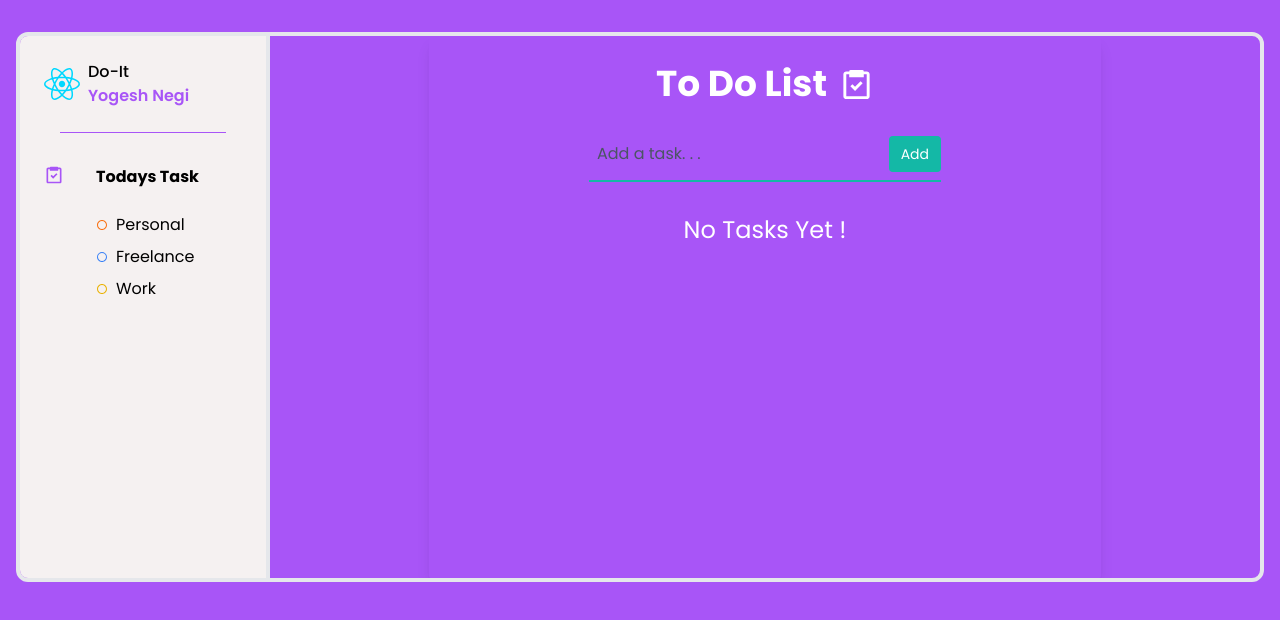
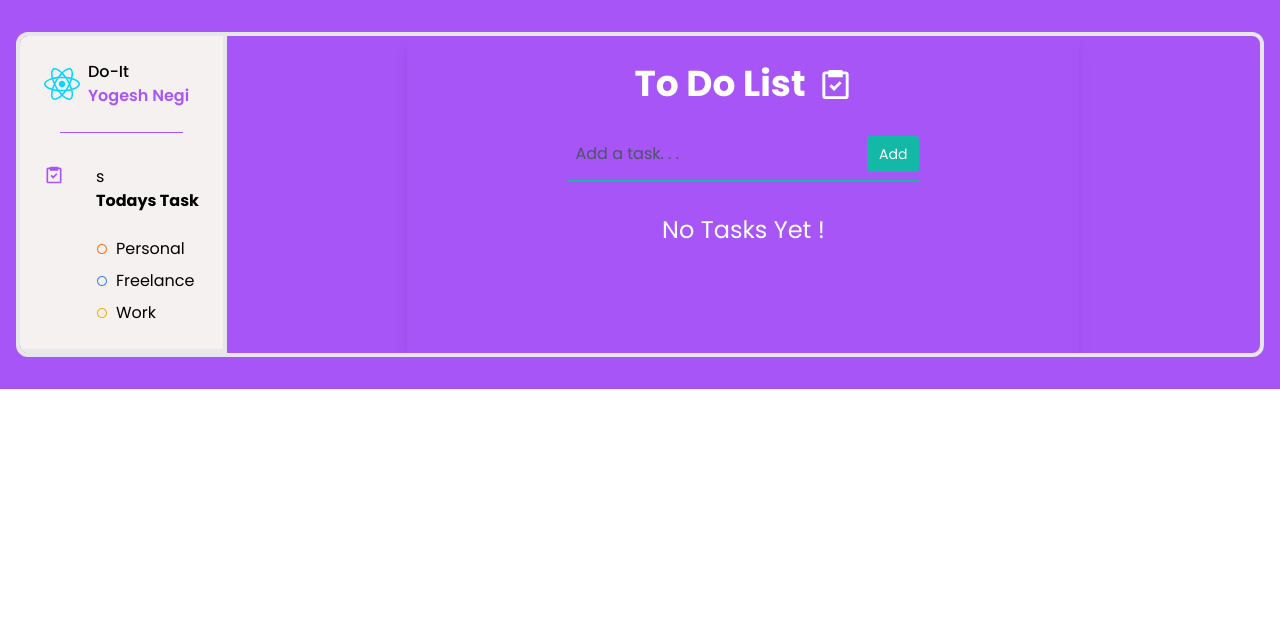
Before and after one commit to YogeshNegi10/Todo-React_App, a React (Vite) app: page / in a window 1280 px wide. Shown: the top 620 px of the page. Built offline with nearby package versions, Linux system fonts and the light colour scheme.

Commit message:
Update App.jsx

```diff
--- a/src/App.jsx
+++ b/src/App.jsx
@@ -51,9 +51,9 @@ function App() {
     <TodoProvider
       value={{ todos, addTodo, updateTodo, deleteTodo, toggleComplete }}
     >
-      <div className=" bg-purple-500 min-h-screen py-8 px-4  ">
-        <div className="flex-col flex md:flex-row  border-4 rounded-xl max-h-[550px] overflow-hidden ">
-          <div className="right bg-[#f5f1f1] border-b-4 md:border-r-4 shadow:md h-[200px] md:h-[550px] w-full md:max-w-[250px] p-4  md:p-6">
+      <div className=" bg-purple-500 py-8 px-4  ">
+        <div className="flex-col flex md:flex-row  border-4 rounded-xl  overflow-hidden ">
+          <div className="right bg-[#f5f1f1] border-b-4 md:border-r-4 shadow:md p-4     md:p-6">
             <div className="profile flex justify-center md:justify-start items-center gap-2">
               <div className="profile_pic">
                 <img src={react} alt="" />
@@ -71,7 +71,7 @@ function App() {
               <div>
                 <BiTask size={20} className=" text-purple-500" />
               </div>
-              <div>
+              <div>s
                 <h2 className=" mb-3 md:mb-6 font-bold ">Todays Task</h2>
                 <ul className="flex flex-row md:flex-col gap-2 font-normal ">
                   <div className=" flex gap-2 items-center ">
@@ -91,8 +91,8 @@ function App() {
             </div>
           </div>
 
-          <div className="w-full max-w-2xl mx-auto shadow-lg rounded-sm px-4 overflow-y-auto py-3">
-            <div className=" flex w-full justify-center items-center  p-4">
+          <div className="w-full max-w-2xl mx-auto shadow-lg rounded-sm px-4 py-3">
+            <div className=" flex w-full justify-center items-center p-4 b">
               <h1 className="text-4xl text-white font-bold text-center mr-3 ">
                 To Do List{" "}
               </h1>
```
